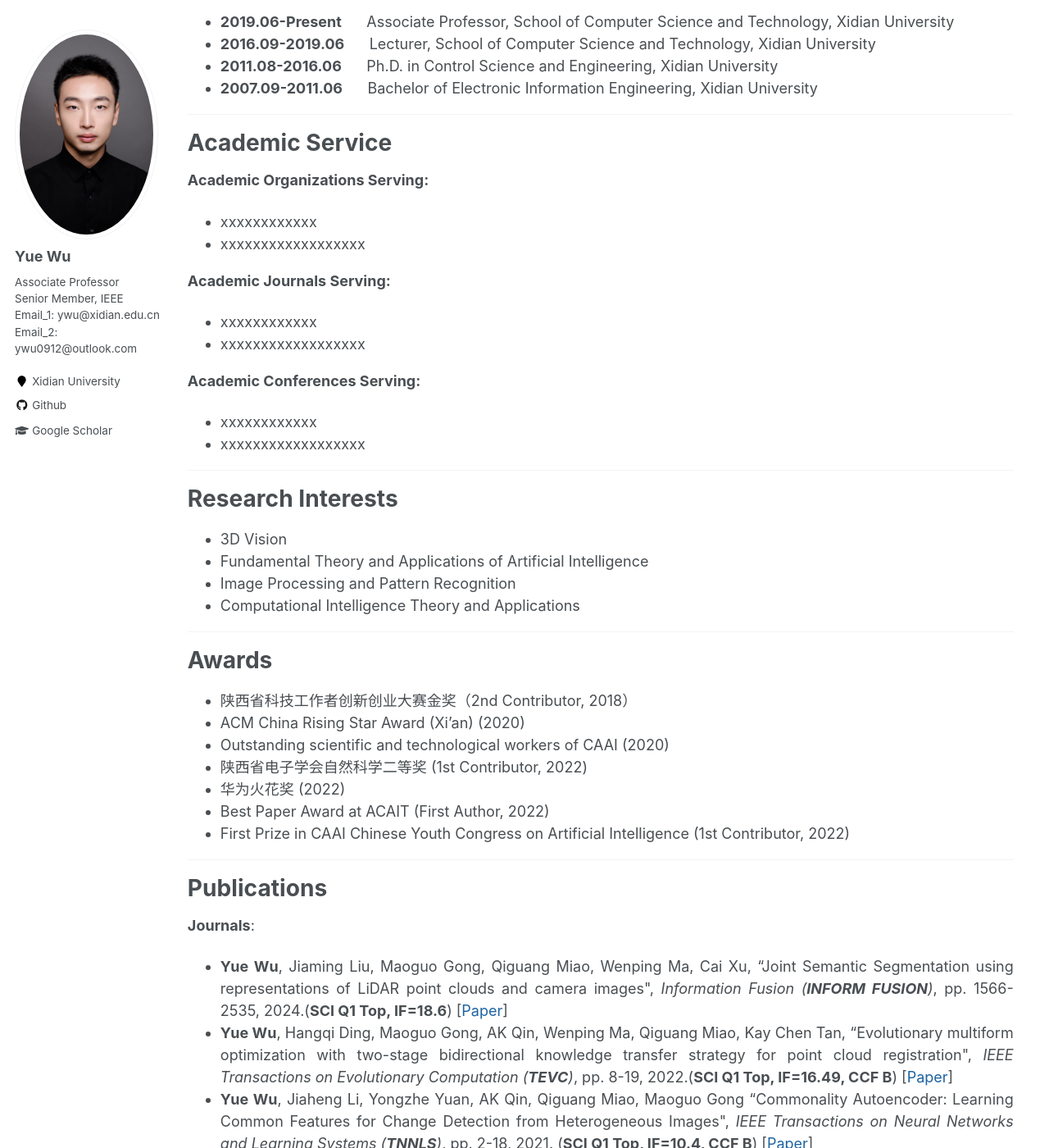
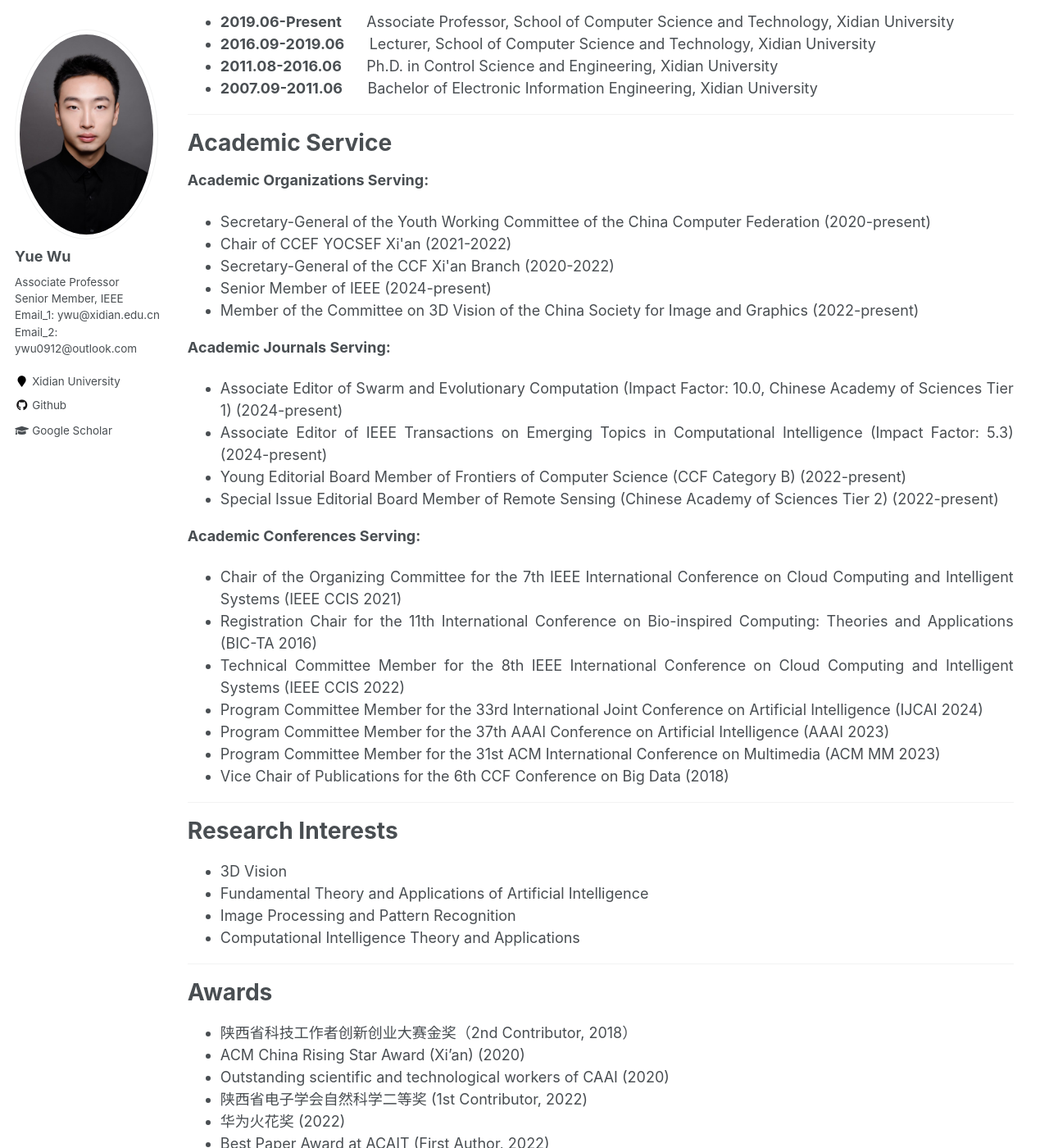
Before and after one commit to ywuchina/ywuchina.github.io, a Jekyll site: the page built from _pages/home.md, in a window 1280 px wide and 1400 px high, scrolled down 730 px. Shown: the whole window at 82% size. Built offline with Jekyll 4.4.1, drawn with Linux system fonts in a browser that asks for light colours.

Commit message:
Update service.html

```diff
--- a/_includes/service.html
+++ b/_includes/service.html
@@ -17,11 +17,23 @@
 <ul>
 <!--一个任职一个li，注意放在属于他的ul里面-->
 <li style="margin-bottom: 1.5;">
-   xxxxxxxxxxxx
+   Secretary-General of the Youth Working Committee of the China Computer Federation (2020-present)
 </li>
 
 <li style="margin-bottom: 1.5;">
-   xxxxxxxxxxxxxxxxxx
+   Chair of CCEF YOCSEF Xi'an (2021-2022)
+</li>
+
+<li style="margin-bottom: 1.5;">
+   Secretary-General of the CCF Xi'an Branch (2020-2022)
+</li>
+
+<li style="margin-bottom: 1.5;">
+   Senior Member of IEEE (2024-present)
+</li>
+
+<li style="margin-bottom: 1.5;">
+   Member of the Committee on 3D Vision of the China Society for Image and Graphics (2022-present)
 </li>
 </ul>
 
@@ -30,11 +42,19 @@
 <ul>
 <!--一个任职一个li-->
 <li style="margin-bottom: 1.5;">
-   xxxxxxxxxxxx
+   Associate Editor of Swarm and Evolutionary Computation (Impact Factor: 10.0, Chinese Academy of Sciences Tier 1) (2024-present)
 </li>
 
 <li style="margin-bottom: 1.5;">
-   xxxxxxxxxxxxxxxxxx
+   Associate Editor of IEEE Transactions on Emerging Topics in Computational Intelligence (Impact Factor: 5.3) (2024-present)
+</li>
+
+<li style="margin-bottom: 1.5;">
+   Young Editorial Board Member of Frontiers of Computer Science (CCF Category B) (2022-present)
+</li>
+
+<li style="margin-bottom: 1.5;">
+   Special Issue Editorial Board Member of Remote Sensing (Chinese Academy of Sciences Tier 2) (2022-present)
 </li>
 </ul>
 
@@ -43,11 +63,31 @@
 <ul>
 <!--一个任职一个li-->
 <li style="margin-bottom: 1.5;">
-   xxxxxxxxxxxx
+   Chair of the Organizing Committee for the 7th IEEE International Conference on Cloud Computing and Intelligent Systems (IEEE CCIS 2021)
 </li>
 
 <li style="margin-bottom: 1.5;">
-   xxxxxxxxxxxxxxxxxx
+   Registration Chair for the 11th International Conference on Bio-inspired Computing: Theories and Applications (BIC-TA 2016)
+</li>
+
+<li style="margin-bottom: 1.5;">
+   Technical Committee Member for the 8th IEEE International Conference on Cloud Computing and Intelligent Systems (IEEE CCIS 2022)
+</li>
+
+<li style="margin-bottom: 1.5;">
+   Program Committee Member for the 33rd International Joint Conference on Artificial Intelligence (IJCAI 2024)
+</li>
+
+<li style="margin-bottom: 1.5;">
+   Program Committee Member for the 37th AAAI Conference on Artificial Intelligence (AAAI 2023)
+</li>
+
+<li style="margin-bottom: 1.5;">
+   Program Committee Member for the 31st ACM International Conference on Multimedia (ACM MM 2023)
+</li>
+
+<li style="margin-bottom: 1.5;">
+   Vice Chair of Publications for the 6th CCF Conference on Big Data (2018)
 </li>
 </ul>
 
```
